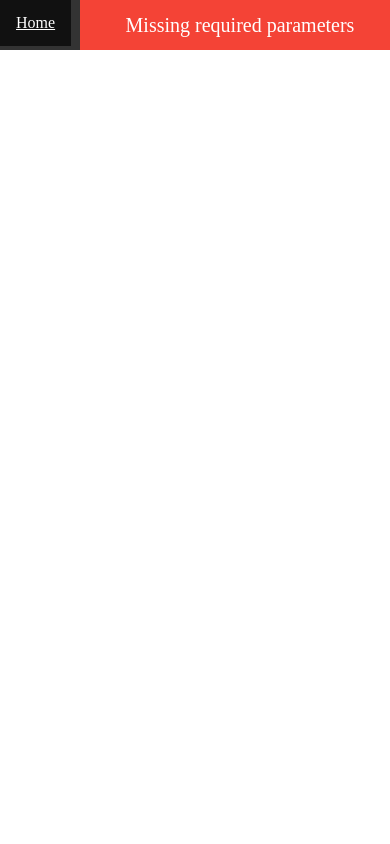
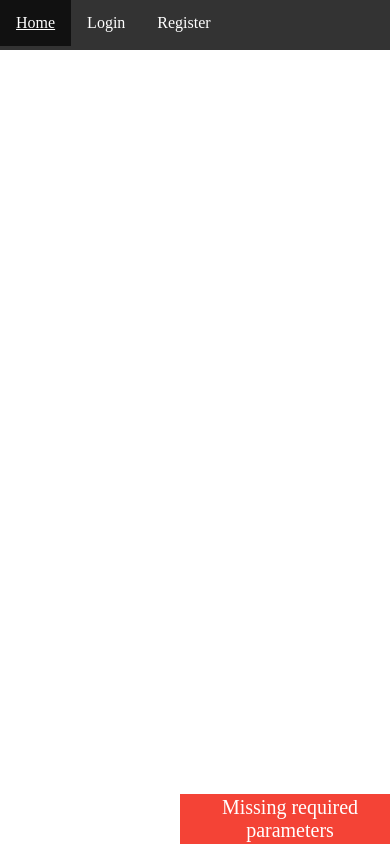
Before and after one commit to programiranje024/vegan-shop, a PHP site: page /product.php in a window 390 px wide. Run offline with PHP 8.4, Linux system fonts and the light colour scheme.

Commit message:
feat: make responsive

```diff
--- a/www/css/main.css
+++ b/www/css/main.css
@@ -51,7 +51,7 @@ form {
 form input,
 form textarea
 {
-  width: 300px;
+  width: 200px;
   height: 50px;
   border: 1px solid #333;
   border-radius: 5px;
@@ -65,7 +65,7 @@ form input:focus {
 }
 
 form button {
-  width: 300px;
+  width: 200px;
   height: 50px;
   border: 1px solid #333;
   border-radius: 5px;
@@ -81,7 +81,7 @@ form button:hover {
 
 /* Alert */
 .alert {
-  width: 300px;
+  width: 200px;
   height: 50px;
   color: white;
   text-align: center;
@@ -101,6 +101,15 @@ form button:hover {
 
 .alert-danger {
   background-color: #f44336;
+}
+
+/* If screen size is less than 600px, position the alert at the bottom */
+@media screen and (max-width: 600px) {
+  .alert {
+    position: fixed;
+    bottom: 0;
+    top: unset;
+  }
 }
 
 /* Container */
@@ -148,7 +157,7 @@ h1 {
 
 .products {
   display: flex;
-  flex-wrap: nowrap;
+  flex-wrap: wrap;
   gap: 20px;
 }
 
--- a/www/views/header.php
+++ b/www/views/header.php
@@ -6,6 +6,7 @@ $logged_in = is_logged_in();
 <head>
   <title>Vegan Shop</title>
   <link rel="stylesheet" type="text/css" href="/css/main.css">
+  <meta name="viewport" content="width=device-width, initial-scale=1.0">
 </head>
 <body>
   <nav>
```
